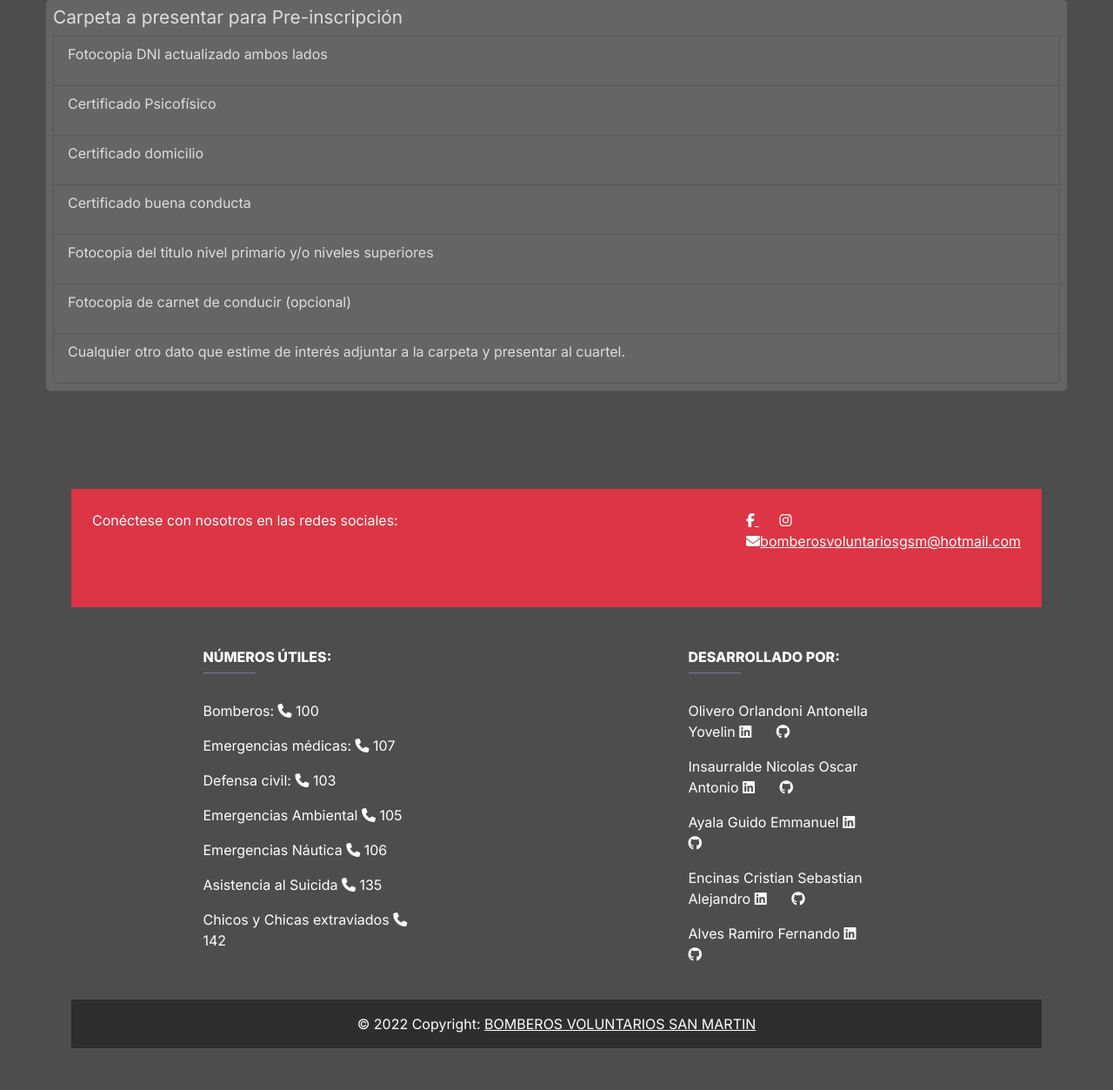
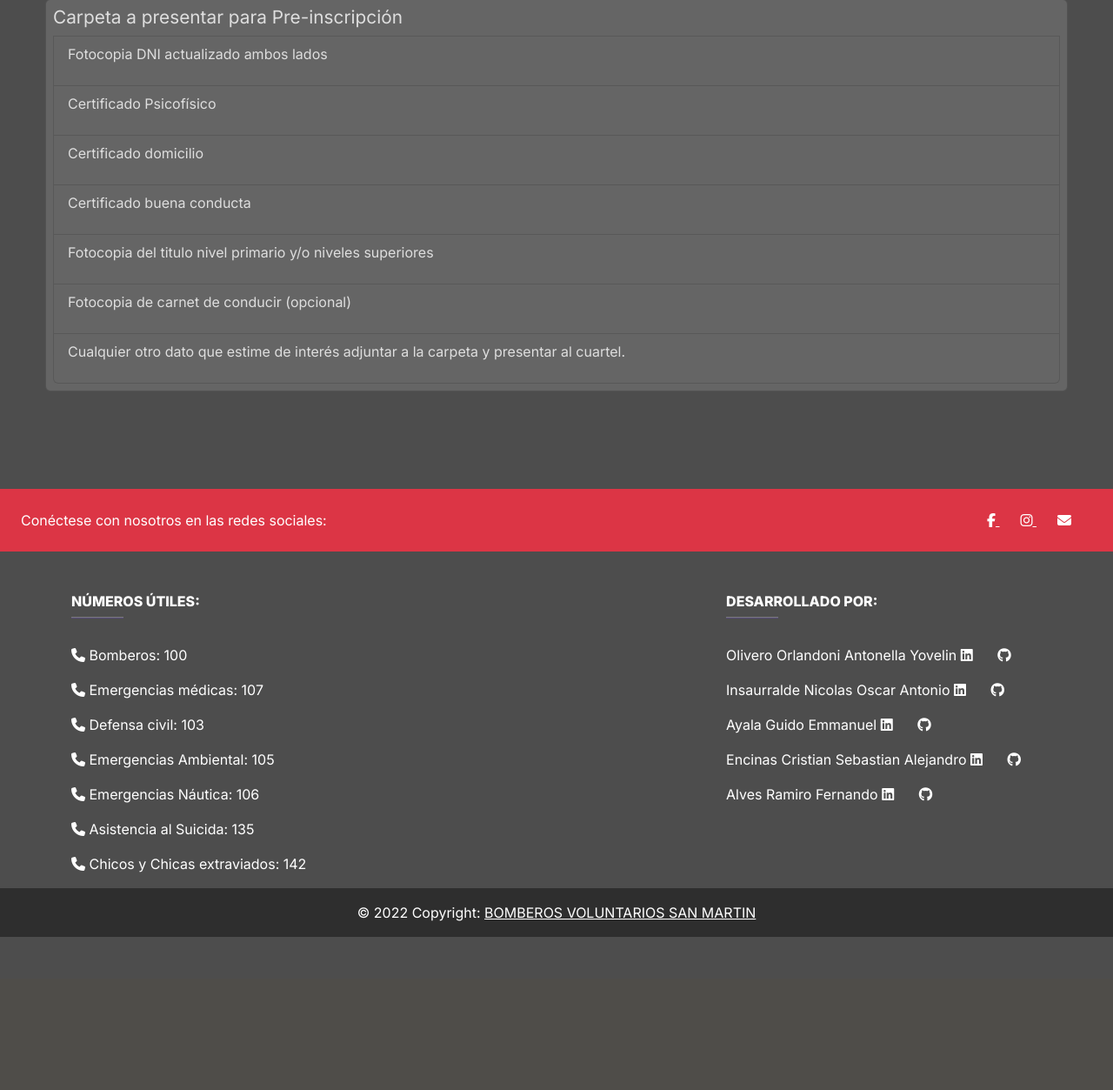
Before and after one commit to RamaAlves/proyecto-informatorio, a Django app: page /aspirantes/ in a window 1280 px wide. Shown: the part 355-1608 px from the top of the page at 87% size. After the commit the page ends 1432 px from the top, so only its background shows below. Run offline with Django 4.2, Linux system fonts and the light colour scheme; some libraries are stand-ins or nearby versions.

Commit message:
Corrigiendo estilos footer

```diff
--- a/Bomberos_san_martin/templates/base.html
+++ b/Bomberos_san_martin/templates/base.html
@@ -93,7 +93,7 @@
     {% endblock content%}
     </div>
     <!-- Remove the container if you want to extend the Footer to full width. -->
-    <div class="container my-5">
+    <div class="my-5">
 
         <!-- Footer -->
         <footer
@@ -118,7 +118,7 @@
                 <i class="fab fa-instagram"></i>
             </a>
             <a href="mailto:bomberosvoluntariosgsm@hotmail.com" class="text-white me-4">
-                <p><i class="fas fa-envelope mr-3"></i>bomberosvoluntariosgsm@hotmail.com</p>
+                <i class="fas fa-envelope mr-3"></i>
             </a>
             </div>
             <!-- Right -->
@@ -131,24 +131,24 @@
             <!-- Grid row -->
             <div class="row mt-3">
                 <!-- Grid column -->
-                <div class="col-md-4 col-lg-3 col-xl-3 mx-auto mb-md-0 mb-4">
+                <div class="col-auto me-auto">
                     <!-- Links -->
                     <h6 class="text-uppercase fw-bold">Números Útiles:</h6>
                     <hr
                         class="mb-4 mt-0 d-inline-block mx-auto"
                         style="width: 60px; background-color: #7c4dff; height: 2px"
                         />
-                    <p>Bomberos: <i class="fas fa-phone mr-3"></i> 100</p>
-                    <p>Emergencias médicas: <i class="fas fa-phone mr-3"></i> 107</p>
-                    <p>Defensa civil: <i class="fas fa-phone mr-3"></i> 103</p>
-                    <p>Emergencias Ambiental <i class="fas fa-phone mr-3"></i> 105</p>
-                    <p>Emergencias Náutica <i class="fas fa-phone mr-3"></i> 106</p>
-                    <p>Asistencia al Suicida <i class="fas fa-phone mr-3"></i> 135</p>
-                    <p>Chicos y Chicas extraviados <i class="fas fa-phone mr-3"></i> 142</p>
+                    <p><i class="fas fa-phone mr-3"></i> Bomberos: 100</p>
+                    <p><i class="fas fa-phone mr-3"></i> Emergencias médicas: 107</p>
+                    <p><i class="fas fa-phone mr-3"></i> Defensa civil: 103</p>
+                    <p><i class="fas fa-phone mr-3"></i> Emergencias Ambiental: 105</p>
+                    <p><i class="fas fa-phone mr-3"></i> Emergencias Náutica: 106</p>
+                    <p><i class="fas fa-phone mr-3"></i> Asistencia al Suicida: 135</p>
+                    <p><i class="fas fa-phone mr-3"></i> Chicos y Chicas extraviados: 142</p>
                     <!-- Grid column -->
                 </div>
                 <!-- Grid column -->
-                <div class="col-md-3 col-lg-4 col-xl-3 mx-auto mb-4">
+                <div class="col-auto">
                 <!-- Content -->
                 <h6 class="text-uppercase fw-bold">Desarrollado por:</h6>
                 <hr
```
